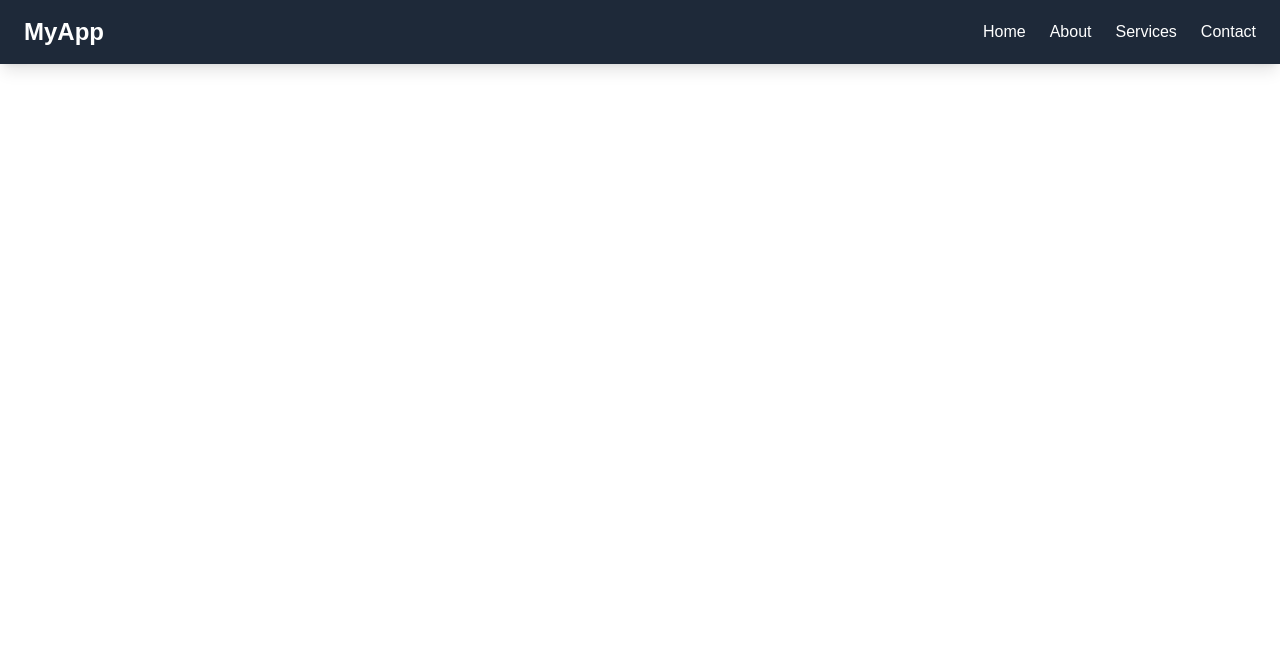
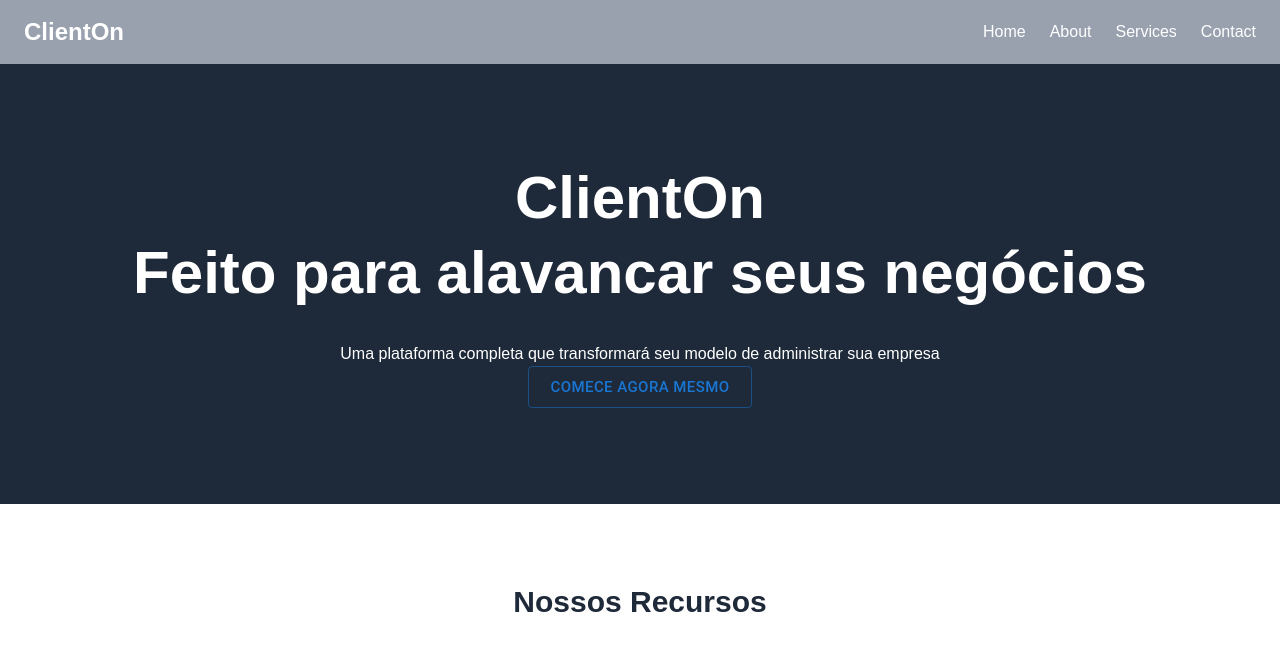
Before and after one commit to Fkureski/ClientOn, a Next.js app in the folder client-on/: page / in a window 1280 px wide. Shown: the top 650 px of the page. Built offline with nearby package versions, Linux system fonts and the light colour scheme.

Commit message:
Starting homepage

```diff
--- a/client-on/src/app/layout.tsx
+++ b/client-on/src/app/layout.tsx
@@ -17,8 +17,7 @@ export default function RootLayout({
   return (
     <html lang="en">
       <body>
-        <Navbar /> {/* Use the Navbar component here */}
-        <main className="container mx-auto p-6">
+        <main>
           {children} {/* Your page content will be injected here */}
         </main>
       </body>
--- a/client-on/src/app/page.tsx
+++ b/client-on/src/app/page.tsx
@@ -1,6 +1,45 @@
+"use client";
+
+//app page.tsx
+import {useState} from 'react';
+import Navbar from '@/components/Navbar';
+import * as React from 'react';
+import Button from '@mui/material/Button';
+
+const Hero = () => (
+  <section className='bg-gray-800 text-white'>
+    <div className='container mx-auto px-6 py-24 text-center'>
+      <h1 className='text-4xl md:text-6xl font-bold leading-tight'>
+        ClientOn <br></br> Feito para alavancar seus negócios
+      </h1>
+      <p className='mt-8'>
+        Uma plataforma completa que transformará seu modelo de administrar sua empresa
+      </p>
+      <Button variant="outlined" size="large">
+        Comece agora mesmo
+      </Button>
+    </div>
+  </section>
+)
+
+const Features = () => (
+  <section className='bg-white py-20'>
+    <div className='container mx-auto px-6 text-center'>
+      <h2 className='text-3xl font-bold text-gray-800 mb-12'>
+        Nossos Recursos
+      </h2>
+
+    </div>
+
+  </section>
+);
 
 export default function Home() {
   return (
-    <div></div>
+    <main className='bg-gray-100'>
+      <Navbar />
+      <Hero />
+      <Features />
+    </main>
   );
 }
--- a/client-on/src/components/Navbar.tsx
+++ b/client-on/src/components/Navbar.tsx
@@ -22,13 +22,13 @@ const Navbar: React.FC = () => {
   const [isOpen, setIsOpen] = useState(false);
 
   return (
-    <nav className="bg-gray-800 text-white shadow-lg">
+    <nav className="bg-gray-400 text-white shadow-lg">
       <div className="container mx-auto px-6 py-4">
         <div className="flex items-center justify-between">
           {/* Logo or Brand Name */}
           <div>
             <Link href="/" className="text-2xl font-bold transition-colors hover:text-cyan-400">
-                MyApp
+                ClientOn
             </Link>
           </div>
 
```
Also changed, not shown: client-on/package.json (+9 -6 lines), 1 other file (tests, documents, lock files or other folders).
